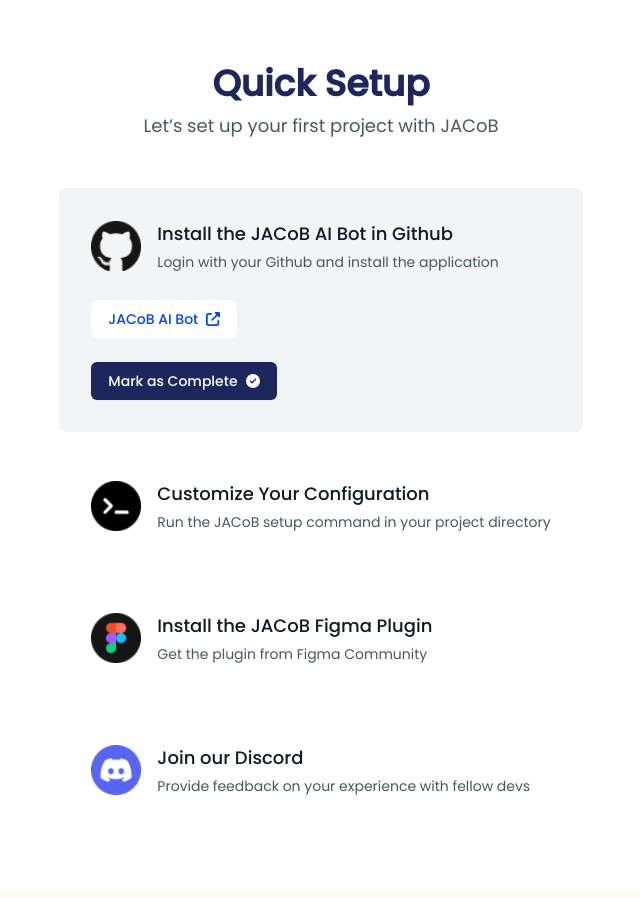
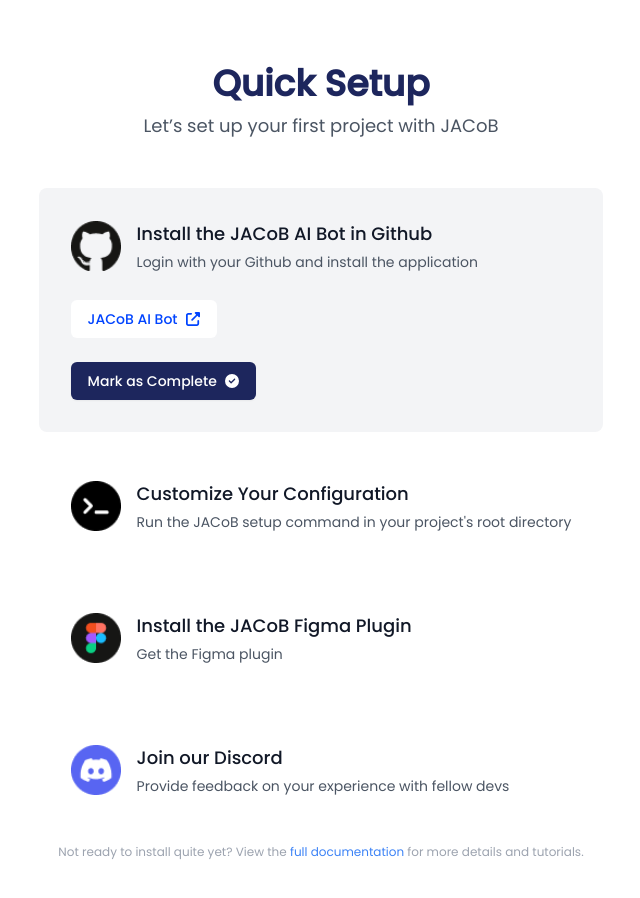
Before and after one commit to PioneerSquareLabs/jacb-ai-website, a Next.js app: page /setup in a window 1280 px wide. Shown: the top 898 px of the page, without its empty margins (319-959 px from the left). Built offline with nearby package versions, Linux system fonts and the light colour scheme.

Commit message:
updated setup flow

```diff
--- a/src/components/CTA.tsx
+++ b/src/components/CTA.tsx
@@ -3,9 +3,10 @@
   faStar,
   faBell,
   faUsers,
-  IconDefinition,
+  type IconDefinition,
 } from "@fortawesome/free-solid-svg-icons";
 import { PopupButton } from "@typeform/embed-react";
+import Link from "next/link";
 
 interface FeatureCardProps {
   icon: IconDefinition;
@@ -39,13 +40,12 @@
             Be Among the First to
             <span className="block text-pink">Elevate your Coding</span>
           </h1>
-          <PopupButton
-            id={"DSxrFcdl"}
+          <Link
+            href="/setup"
             className="focus:ring-pink-400 mt-8 flex h-12 w-[300px] max-w-xl cursor-pointer items-center justify-center rounded-full bg-pink px-8 font-medium uppercase text-indigo-900 hover:bg-pink hover:bg-pink/80 focus:outline-none focus:ring-2 focus:ring-offset-2 md:w-[400px] lg:mt-12"
-            medium="jacob-waitlist"
           >
-            Join the Waitlist
-          </PopupButton>
+            Get Started
+          </Link>
           <div className="mt-12 grid grid-cols-1 gap-4 sm:mt-24 sm:grid-cols-3 lg:gap-8">
             <FeatureCard
               icon={faStar}
--- a/src/components/Header.tsx
+++ b/src/components/Header.tsx
@@ -4,6 +4,7 @@
   faChevronRight,
 } from "@fortawesome/free-solid-svg-icons";
 import { PopupButton } from "@typeform/embed-react";
+import Link from "next/link";
 
 function Header() {
   // Placeholder for the actual logo component
@@ -17,14 +18,10 @@
         <Logo />
       </div>
       <div className="items-center text-navy-blue sm:flex">
-        <PopupButton
-          id={"DSxrFcdl"}
-          className="button-secondary"
-          medium="jacob-waitlist"
-        >
-          Join Waitlist
+        <Link href="/setup" className="button-secondary">
+          Get Started
           <FontAwesomeIcon icon={faArrowRight} className="ml-2" />
-        </PopupButton>
+        </Link>
       </div>
     </div>
   );
--- a/src/components/Hero.tsx
+++ b/src/components/Hero.tsx
@@ -2,6 +2,7 @@
 import { FontAwesomeIcon } from "@fortawesome/react-fontawesome";
 import { faArrowRight } from "@fortawesome/free-solid-svg-icons";
 import { PopupButton } from "@typeform/embed-react";
+import Link from "next/link";
 
 const HeroSection = () => {
   return (
@@ -15,16 +16,10 @@
           that turns your designs into deployable code, understands your
           codebase, and collaborates via your existing GitHub workflow
         </p>
-        <PopupButton
-          id={"DSxrFcdl"}
-          className="button-primary mt-6"
-          medium="jacob-waitlist"
-        >
-          <span className="text-md text-white sm:text-lg">
-            Join the Waitlist for Early Access
-          </span>
-          <FontAwesomeIcon icon={faArrowRight} className="ml-2 text-white" />
-        </PopupButton>
+        <Link href="/setup" className="button-primary mt-6 text-white">
+          Get Started
+          <FontAwesomeIcon icon={faArrowRight} className="ml-2" />
+        </Link>
       </div>
       <div className="mt-8 hidden w-full items-center justify-center overflow-hidden md:mt-0 md:flex md:w-3/5">
         <div className="aspect-ratio-box relative h-0 w-full">
--- a/src/pages/setup.tsx
+++ b/src/pages/setup.tsx
@@ -164,7 +164,7 @@
             isCompleted={completedSteps[1]}
             imageSrc="/images/terminal.png"
             title="Customize Your Configuration"
-            description="Run the JACoB setup command in your project directory"
+            description="Run the JACoB setup command in your project's root directory"
             ctaText="Mark as Complete"
             codeCommand="npx jacob-setup create"
             onCtaClick={() => markAsComplete(1)}
@@ -176,7 +176,7 @@
             isCompleted={completedSteps[2]}
             imageSrc="/images/figma.png"
             title="Install the JACoB Figma Plugin"
-            description="Get the plugin from Figma Community"
+            description="Get the Figma plugin"
             ctaText="JACoB Figma Plugin"
             onCtaClick={() => markAsComplete(2)}
             ctaLink="https://www.figma.com/community/plugin/1326684504185921461/jacob-ai-codegen-connector"
@@ -194,6 +194,19 @@
             ctaLink="https://discord.gg/73TBGbES"
           />
         </div>
+        <div className="mt-4 text-center text-xs text-gray-400">
+          <p>
+            Not ready to install quite yet? View the{" "}
+            <a
+              href="https://docs.jacb.ai"
+              target="_blank"
+              className="text-blue-500"
+            >
+              full documentation
+            </a>{" "}
+            for more details and tutorials.
+          </p>
+        </div>
       </div>
     </div>
   );
```
